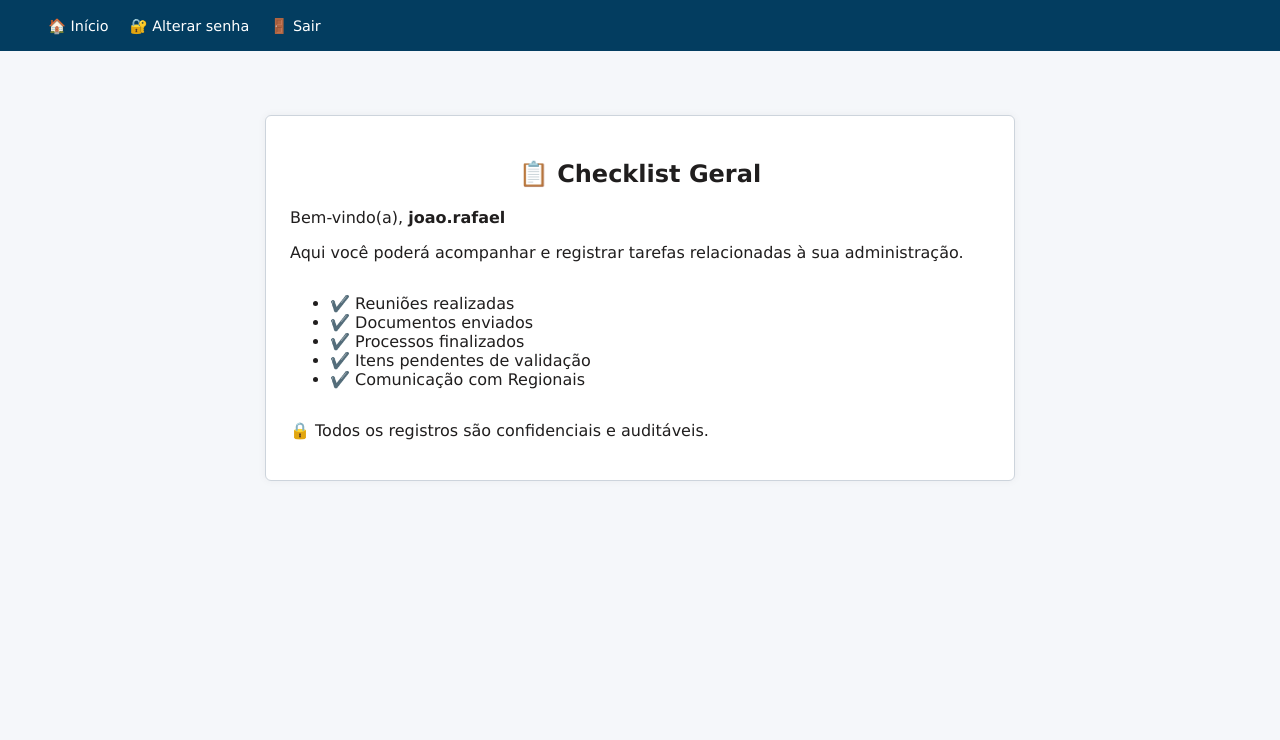
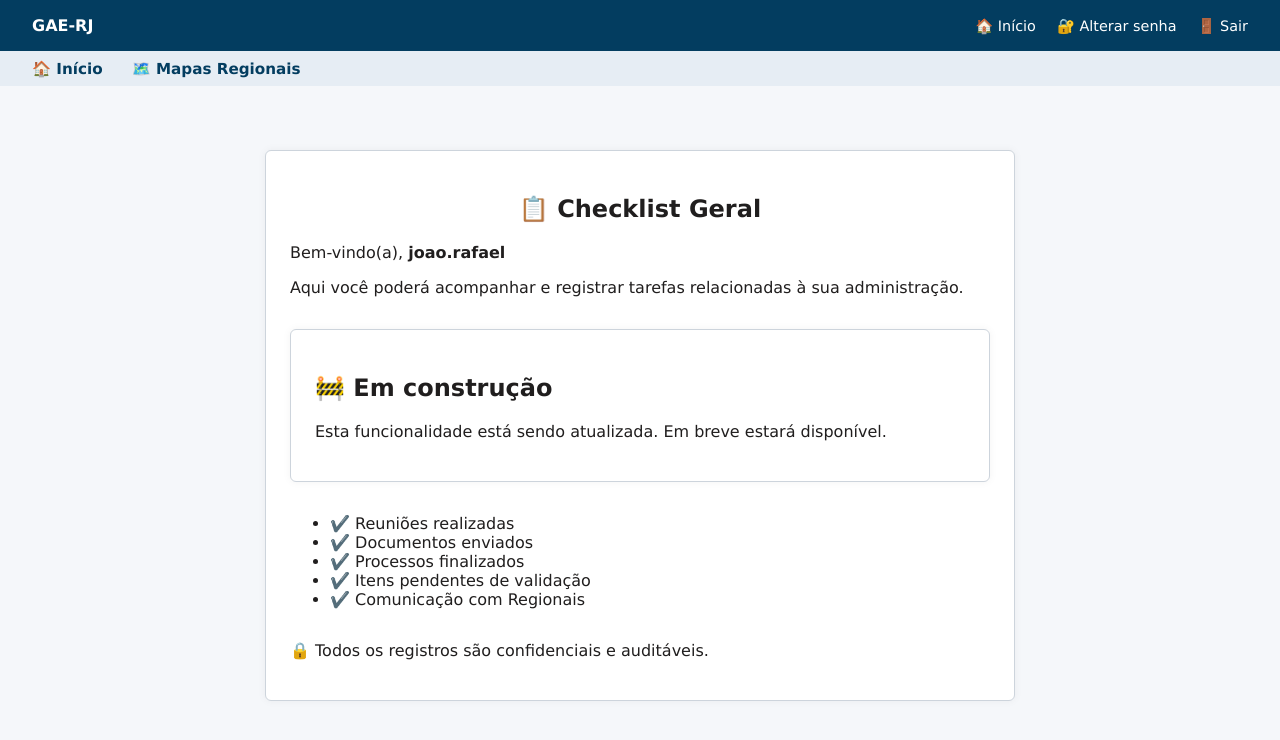
Before and after one commit to joaormbarbosa/GAE-RJ, a Django app: page /checklist/ in a window 1280 px wide. Shown: the top 740 px of the page. Run offline with Django 5.2, Linux system fonts and the light colour scheme; a user stored in the database is signed in.

Commit message:
Atualiza home e checklist com mapas e aviso de construção

```diff
--- a/estrutura/templates/base.html
+++ b/estrutura/templates/base.html
@@ -38,6 +38,22 @@
             margin-left: 1rem;
             color: white;
             font-size: 0.9rem;
+        }
+
+        nav {
+            background-color: #E6EDF4;
+            padding: 0.5rem 2rem;
+        }
+
+        nav a {
+            margin-right: 1.5rem;
+            color: #033D60;
+            font-weight: bold;
+            font-size: 0.95rem;
+        }
+
+        nav a:hover {
+            text-decoration: underline;
         }
 
         main {
@@ -84,7 +100,9 @@
 <body>
 
 <header>
-
+    <div class="logo-title">
+        <strong>GAE-RJ</strong>
+    </div>
     <div class="auth-links">
         <a href="{% url 'home' %}">🏠 Início</a>
         {% if user.is_authenticated %}
@@ -96,6 +114,12 @@
     </div>
 </header>
 
+<!-- NOVO MENU -->
+<nav>
+    <a href="{% url 'home' %}">🏠 Início</a>
+    <a href="{% url 'mapas_regionais' %}">🗺️ Mapas Regionais</a>
+</nav>
+
 <main>
     {% block content %}{% endblock %}
 </main>
--- a/estrutura/templates/checklist.html
+++ b/estrutura/templates/checklist.html
@@ -7,6 +7,11 @@
 
     <p>Bem-vindo(a), <strong>{{ usuario.first_name|default:usuario.username }}</strong></p>
     <p>Aqui você poderá acompanhar e registrar tarefas relacionadas à sua administração.</p>
+
+    <div class="card">
+    <h2>🚧 Em construção</h2>
+    <p>Esta funcionalidade está sendo atualizada. Em breve estará disponível.</p>
+</div>
 
     <ul style="margin-top: 2rem;">
         <li>✔️ Reuniões realizadas</li>
--- a/estrutura/urls.py
+++ b/estrutura/urls.py
@@ -1,5 +1,7 @@
 from django.urls import path
 from . import views
+from .views import mapas_regionais
+
 
 urlpatterns = [
     path('', views.home, name='home'),
@@ -7,4 +9,6 @@ urlpatterns = [
     path('checklist/', views.checklist_geral, name='checklist_geral'),
     path('bi/', views.bi_dashboard, name='bi_dashboard'),
     path('auditoria-log/', views.auditoria_log, name='auditoria_log'),
+    path('mapas-regionais/', mapas_regionais, name='mapas_regionais'),
+
 ]
--- a/estrutura/views.py
+++ b/estrutura/views.py
@@ -3,6 +3,7 @@ from django.shortcuts import render, redirect
 from django.http import JsonResponse
 from django.utils.timezone import now
 from .models import RegistroAuditoria
+from django.shortcuts import render
 
 # TELA INICIAL
 @login_required
@@ -40,3 +41,27 @@ def checklist_geral(request):
     return render(request, 'checklist.html', {
         'usuario': request.user
     })
+
+
+def mapas_regionais(request):
+    mapas = [
+        {'nome': 'Angra dos Reis', 'url': 'https://umap.openstreetmap.fr/pt-br/map/regional-angra-dos-reis_1076926'},
+        {'nome': 'Duque de Caxias', 'url': 'https://umap.openstreetmap.fr/pt-br/map/regional-duque-de-caxias_1076927'},
+        {'nome': 'Itaperuna', 'url': 'https://umap.openstreetmap.fr/pt-br/map/regional-itaperuna_1077482'},
+        {'nome': 'Macaé', 'url': 'https://umap.openstreetmap.fr/pt-br/map/regional-macae_1075040'},
+        {'nome': 'Nova Friburgo', 'url': 'https://umap.openstreetmap.fr/pt-br/map/regional-nova-friburgo_1081420'},
+        {'nome': 'Nova Iguaçu', 'url': 'https://umap.openstreetmap.fr/pt-br/map/regional-nova-iguacu_1085973'},
+        {'nome': 'Resende', 'url': 'https://umap.openstreetmap.fr/pt-br/map/regional-resende_1075043'},
+        {'nome': 'Rio de Janeiro', 'url': 'https://umap.openstreetmap.fr/pt-br/map/regional-rio-de-janeiro_1072743'},
+        {'nome': 'São Gonçalo', 'url': 'https://umap.openstreetmap.fr/pt-br/map/regional-sao-goncalo_1075017'},
+    ]
+
+    mapa_url = request.GET.get("mapa")
+    mapa_nome = next((m["nome"] for m in mapas if m["url"] == mapa_url), None)
+
+    context = {
+        "mapas": mapas,
+        "mapa_selecionado": mapa_url,
+        "mapa_nome": mapa_nome,
+    }
+    return render(request, "mapas_regionais.html", context)
```
Also changed, not shown: estrutura/templates/mapas_regionais.html (added, +25 -0 lines).
